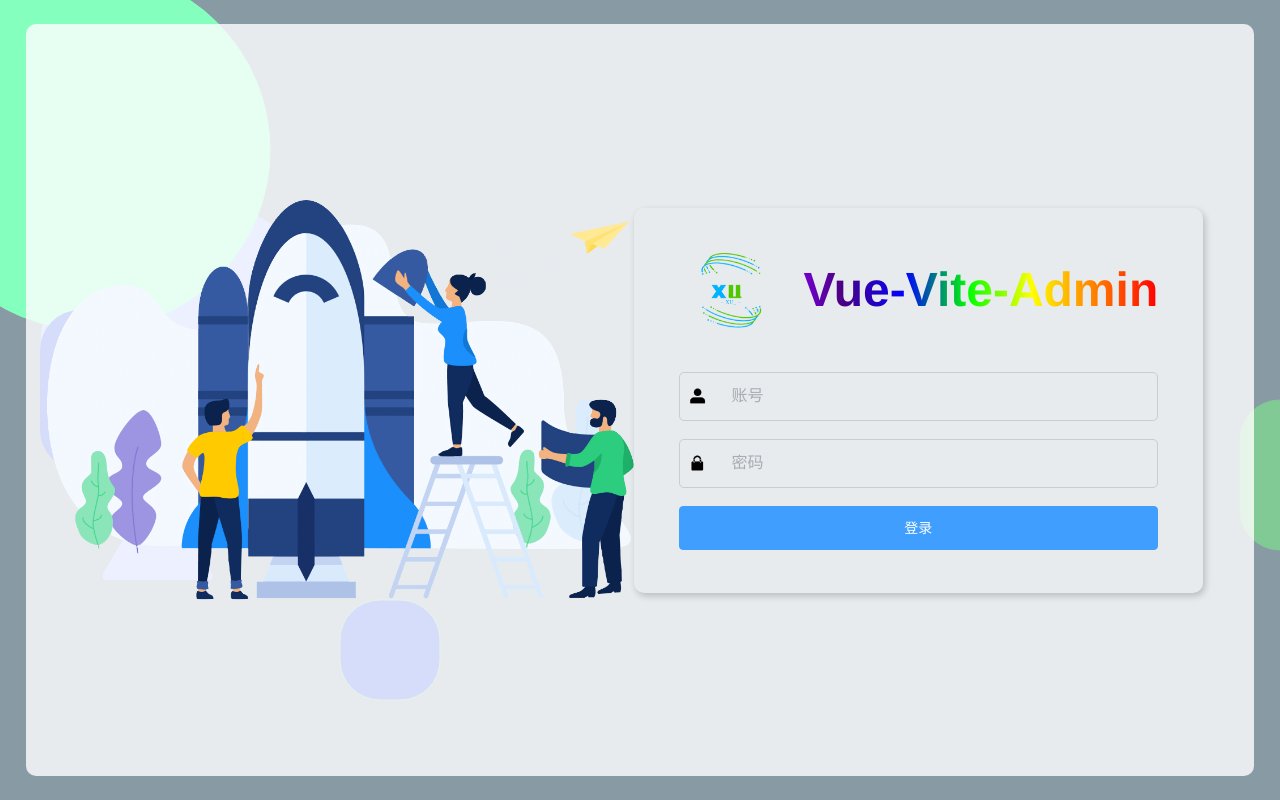
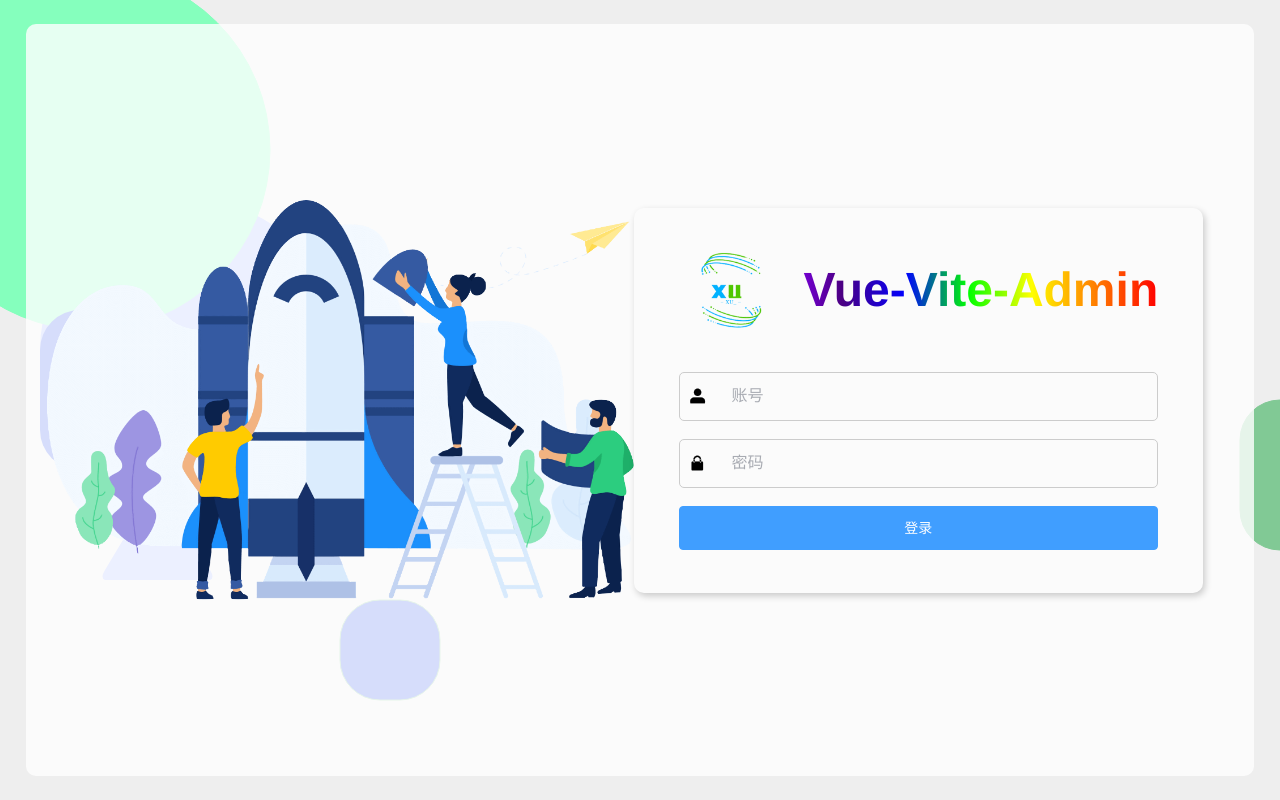
Before and after one commit to xubaobao19940428/vue3-admin-vite-project, a Vue app: page /#/login in a window 1280 px wide. Built offline with nearby package versions, Linux system fonts and the light colour scheme.

Commit message:
登录页修改

```diff
--- a/src/pages/login/Login.vue
+++ b/src/pages/login/Login.vue
@@ -24,20 +24,6 @@
                 </el-form>
             </div>
         </div>
-        <!-- <el-form autoComplete="on" :model="loginFormData" ref="loginForm" label-position="left" label-width="0px" class="card-box login-form">
-            <h3 class="title">vue3-vite-admin</h3>
-            <el-form-item prop="username">
-                <i class="iconfont">&#xe612;</i>
-                <el-input name="username" type="text" v-model="loginFormData.username" autoComplete="on" placeholder="手机号" />
-            </el-form-item>
-            <el-form-item prop="password">
-                <i class="iconfont">&#xe638;</i>
-                <el-input @keyup.enter.native="handleLogin" v-model="loginFormData.password" placeholder="密码" type="password"> </el-input>
-            </el-form-item>
-            <el-form-item>
-                <el-button type="primary" style="width: 100%; height: 44px" :loading="loading" @click.native.prevent="handleLogin"> 登录 </el-button>
-            </el-form-item>
-        </el-form> -->
     </div>
 </template>
 
@@ -89,7 +75,7 @@ $light_gray: #eee;
     background-position: 50%;
     background-size: 100% 100%;
     background-size: cover;
-    background-color: $dark_gray;
+    background-color: $light_gray;
     input:-webkit-autofill {
         -webkit-box-shadow: 0 0 0 1000px #293444 inset !important;
         -webkit-text-fill-color: #fff !important;
```
